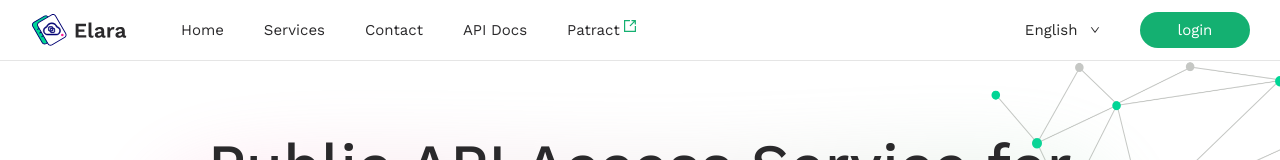
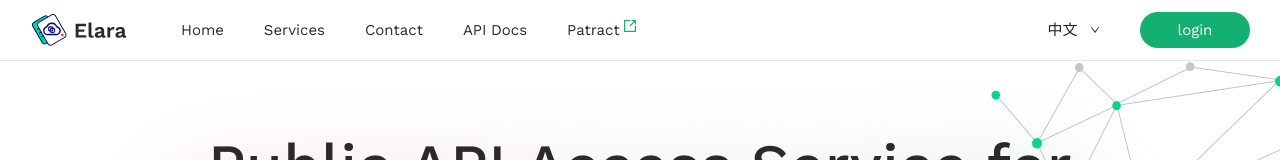
Before and after one commit to patractlabs/elara-website, a React (Create React App) app: page / in a window 1280 px wide. Shown: the top 160 px of the page. Built offline with nearby package versions, Linux system fonts and the light colour scheme; no server answers.

Commit message:
zh-CN -> zh , en-US -> en

```diff
--- a/src/App.tsx
+++ b/src/App.tsx
@@ -1,4 +1,4 @@
-import React, { FC, ReactElement, Suspense } from "react";
+import React, { FC, ReactElement, Suspense, useEffect } from "react";
 import { Switch, Route, Redirect, BrowserRouter } from "react-router-dom";
 import  "./i18n";
 import useRouter from "./core/hooks/useRouter";
@@ -35,7 +35,10 @@ const AuthRoute: FC<{
 const App: FC = (): ReactElement => {
   const { i18n } = useTranslation();
 
-  console.log('lang', i18n.language);
+  useEffect(() => {
+    i18n.language = i18n.language.toLowerCase().includes('zh') ? Language.zh : Language.en;
+    console.log('lang', i18n.language);
+  }, [i18n]);
 
   return (
     <ApiProvider>
--- a/src/core/enum.ts
+++ b/src/core/enum.ts
@@ -1,6 +1,6 @@
 export enum Language {
-  en = 'en-US',
-  zh = 'zh-CN',
+  en = 'en',
+  zh = 'zh',
 }
 
 export enum ChainName {
--- a/src/pages/Dashboard/index.tsx
+++ b/src/pages/Dashboard/index.tsx
@@ -102,8 +102,8 @@ const getChains = (projects: Project[] = []): Chain[] => {
   };
 
   projects.forEach(project => {
-    const upperCaseChainName = project.chain.toLocaleUpperCase();
-    const chainName = chainNames.find(_chainName => _chainName.toLocaleUpperCase() === upperCaseChainName) || '';
+    const upperCaseChainName = project.chain.toUpperCase();
+    const chainName = chainNames.find(_chainName => _chainName.toUpperCase() === upperCaseChainName) || '';
     chainsMap[chainName] && chainsMap[chainName].count ++;
   });
 
--- a/src/pages/Header/index.tsx
+++ b/src/pages/Header/index.tsx
@@ -147,7 +147,7 @@ const Header: React.FC = () => {
             <Dropdown overlay={LanguageMenu}>
               <span>
                 <span style={{ marginRight: '8px', cursor: 'pointer' }}>
-                  {i18n.language === Language.zh ? "中文 " : "English " }
+                  {i18n.language === Language.en ? "English " : "中文 " }
                 </span>
                 <DownOutlined
                   style={{
```
Also changed, not shown: 6 other files (tests, documents, lock files or other folders).
